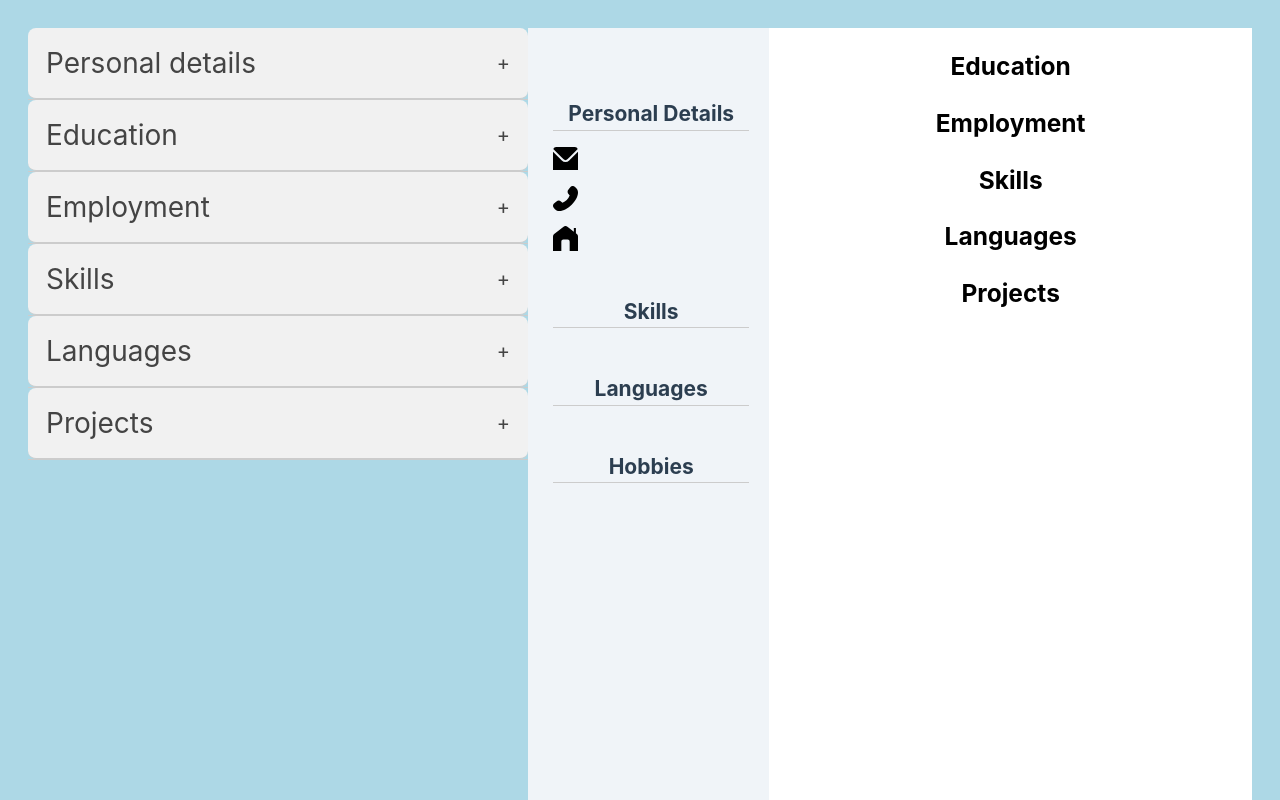
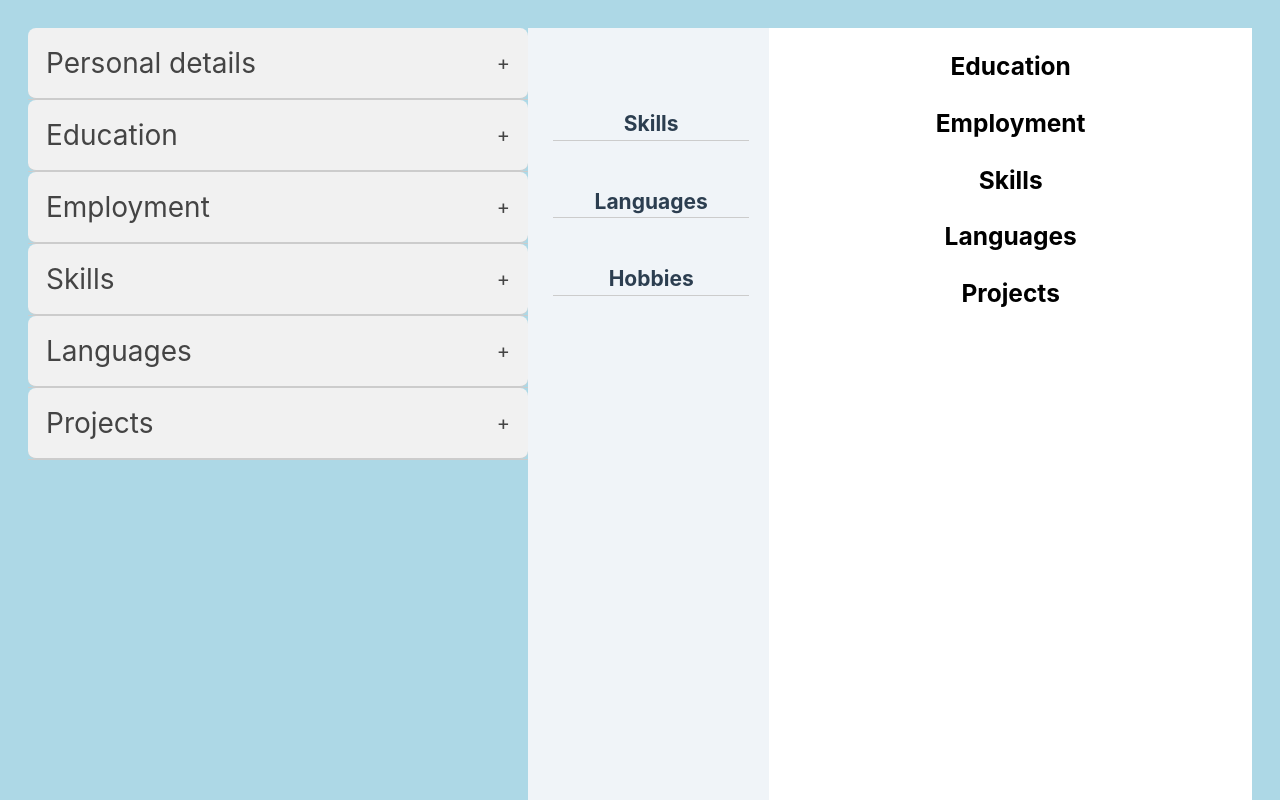
Before and after one commit to Do-Nam-Binh/CV-Maker, a React (Vite) app: page / in a window 1280 px wide. Shown: the top 800 px of the page. Built offline with nearby package versions, Linux system fonts and the light colour scheme.

Commit message:
Only show personal detail if exist

```diff
--- a/src/components/ResumePreview.jsx
+++ b/src/components/ResumePreview.jsx
@@ -4,6 +4,15 @@ import emailLogo from "../assets/envelope.svg";
 import phoneLogo from "../assets/phone-flip.svg";
 
 function ResumePreview({ personalDetails, image }) {
+  const showPersonalHeader =
+    personalDetails.email ||
+    personalDetails.phone ||
+    personalDetails.address ||
+    personalDetails.postcode ||
+    personalDetails.city
+      ? true
+      : false;
+
   return (
     <>
       <div className={styles.body}>
@@ -33,15 +42,26 @@ function ResumePreview({ personalDetails, image }) {
           </div>
 
           <div className={styles.leftHeaders}>
+            {showPersonalHeader && (
               <div className={styles.leftHeadersLabel}>Personal Details</div>
+            )}
+            {personalDetails.email && (
               <div className={styles.info}>
                 <img src={emailLogo} className={styles.logo} alt="Email logo" />
                 <div>{personalDetails.email}</div>
               </div>
+            )}
+
+            {personalDetails.phone && (
               <div className={styles.info}>
                 <img src={phoneLogo} className={styles.logo} alt="Phone logo" />
                 <div>{personalDetails.phone}</div>
               </div>
+            )}
+
+            {(personalDetails.address ||
+              personalDetails.postcode ||
+              personalDetails.city) && (
               <div className={styles.info}>
                 <img src={houseLogo} className={styles.logo} alt="House logo" />
                 <div>
@@ -52,6 +72,7 @@ function ResumePreview({ personalDetails, image }) {
                   </div>
                 </div>
               </div>
+            )}
           </div>
           <div className={styles.leftHeaders}>
             <div className={styles.leftHeadersLabel}>Skills</div>
```
Lines whose indentation alone changed are shown as unchanged.
